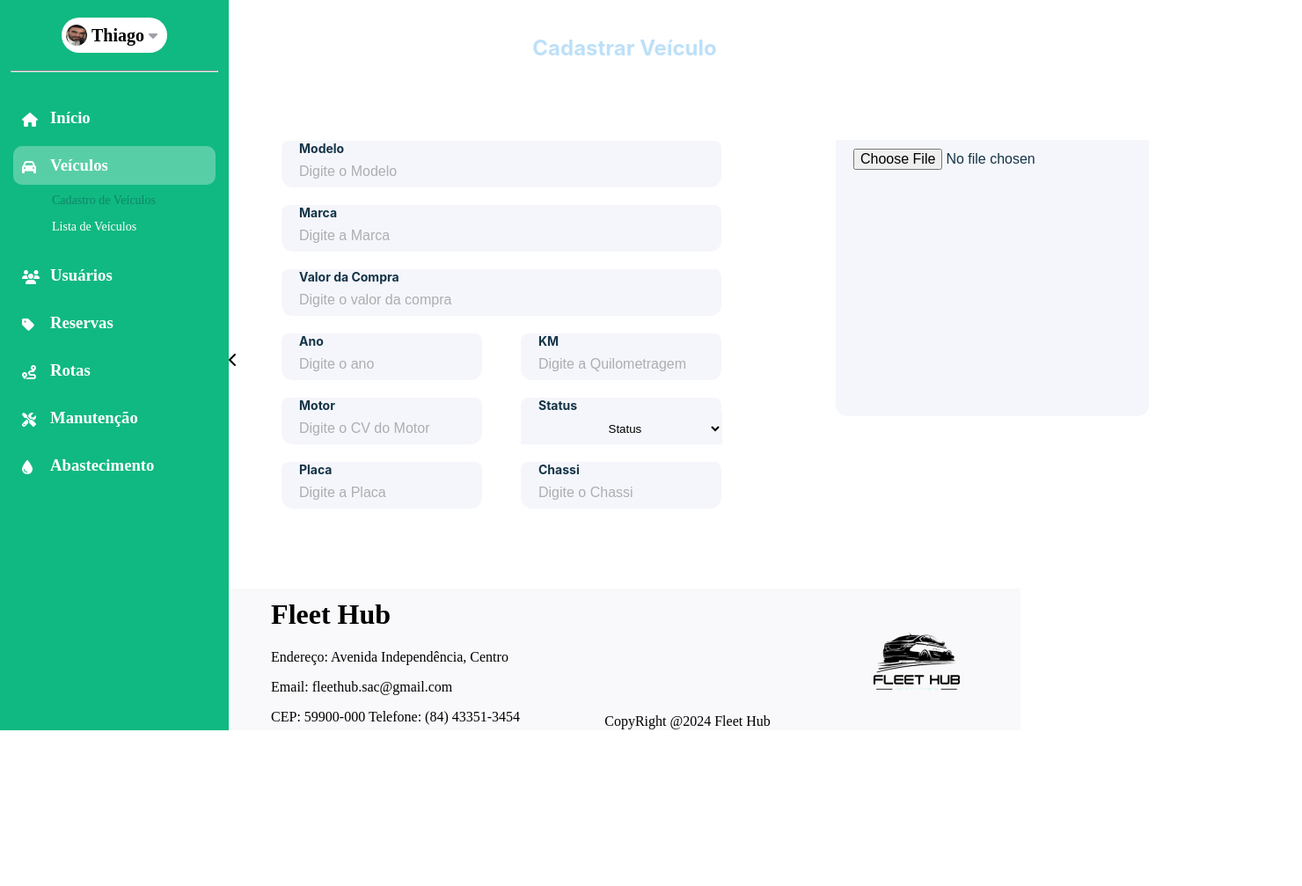
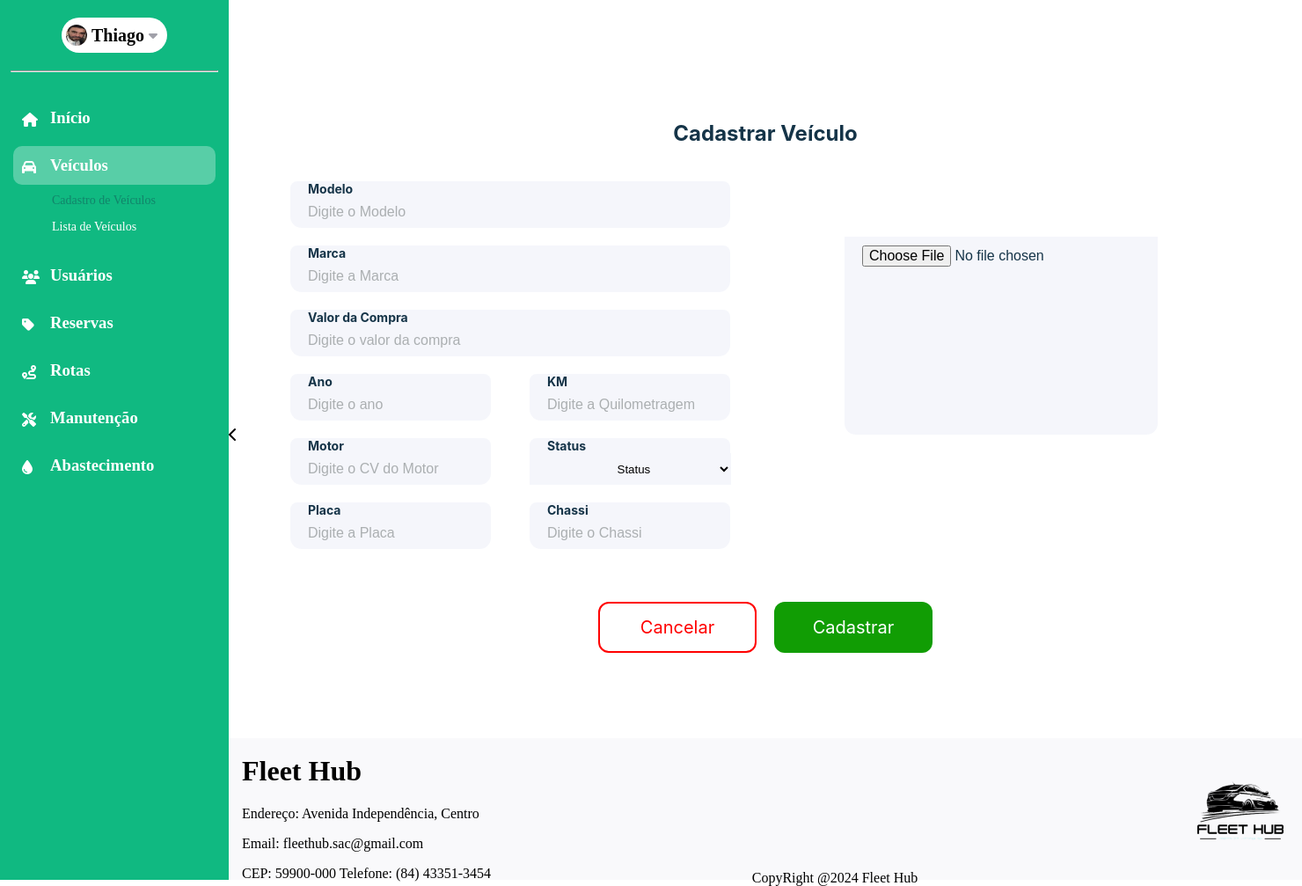
Before and after one commit to LucasGabrielqs/FleetHub, a Django app: page /cadastrar-veiculo in a window 1480 px wide. Shown: the whole page at 88% size. Before the commit the page ends 830 px from the top, so only its background shows below. Run offline with Django 5.2, Linux system fonts and the light colour scheme; some libraries are stand-ins or nearby versions.

Commit message:
ajustes templates global

```diff
--- a/dashboard/static/css/cadastrar_veiculos.css
+++ b/dashboard/static/css/cadastrar_veiculos.css
@@ -7,8 +7,9 @@ section{
     font-family: inter;
     font-weight: bold;
     font-size: 24px;
-    color: #bde0f8;
+    color: #153448;
     padding-top: 40px;
+    padding-bottom: 40px;
 }
 
 #conteudo_principal{
@@ -24,10 +25,14 @@ form{
     margin: auto;
 }
 
+#container-block-content{
+    margin: auto;
+}
+
 .container{
     display: grid;
     grid-template-columns: 600px 600px;
-    height: 600px;
+    height: 100%;
     margin: auto;
 }
 
@@ -139,27 +144,29 @@ select:focus{
 .rodape{
     margin: auto;
     display: flex;
-    column-gap: 2rem;
+    column-gap: 20px;
+    margin-top: 60px;
+    justify-content: center;
 }
 
 .rodape .btn-submit{
-    width: 18rem;
-    height: 5.8rem;
+    width: 180px;
+    height: 58px;
     background-color: #119D04;
     border: 0 none;
-    border-radius: 1.2rem;
+    border-radius: 12px;
     color: #ffff;
-    font-size: 2rem;
+    font-size: 20px;
     font-family: Inter;
 }
 
 .rodape .btn-reset{
-    width: 18rem;
-    height: 5.8rem;
+    width: 180px;
+    height: 58px;
     background-color: #ffff;
-    border: 0.2rem solid red;
-    border-radius: 1.2rem;
+    border: 2px solid red;
+    border-radius: 12px;
     color: red;
-    font-size: 2rem;
+    font-size: 20px;
     font-family: Inter;
 }
--- a/dashboard/templates/dashboard/cadastrar_veiculos.html
+++ b/dashboard/templates/dashboard/cadastrar_veiculos.html
@@ -95,6 +95,10 @@
 
 </section>
 
+<div class="rodape">
+    <button type="reset" class="btn-reset">Cancelar</button>
+    <button type="submit" class="btn-submit">Cadastrar</button>
+</div>
 
 
 <script src="{% static 'js/cadastrar-veiculo-script.js' %}"></script>
--- a/dashboard/urls.py
+++ b/dashboard/urls.py
@@ -11,4 +11,6 @@ urlpatterns = [
     path('agendar_manutencao',views.agendar_manutencao,name='agendar_manutencao'),
     path('editar_manutencao',views.editar_manutencao,name='editar_manutencao'),
     path('criar_reserva',views.criar_reserva,name='criar_reserva'),
+    path('listagem-veiculos',views.listagem_veiculos,name='listagem_veiculos'),
+    path('listagem-usuarios',views.listagem_usuarios,name='listagem_usuarios'),
 ]
--- a/dashboard/views.py
+++ b/dashboard/views.py
@@ -28,3 +28,9 @@ def editar_manutencao(request):
 
 def criar_reserva(request):
     return render(request, 'dashboard/criacao_reserva.html')
+
+def listagem_veiculos(request):
+    return render(request, 'dashboard/listagem_veiculos.html')
+
+def listagem_usuarios(request):
+    return render(request, 'dashboard/listagem_usuarios.html')
--- a/global_static/css/global-style.css
+++ b/global_static/css/global-style.css
@@ -182,8 +182,12 @@ hr {/* Estilo de barra horizontal*/
 }
 
 #content-and-footer{
-    width: 900px;
+    display: grid;
+    grid-template-rows: 1fr auto;
+    width: 100%;
+    height: 1000px;
 }
+
 
 
 footer{ /*Formatação geral do rodapé*/
@@ -192,7 +196,7 @@ footer{ /*Formatação geral do rodapé*/
     margin: 0;
     display: flex;
     flex-direction: row;
-    justify-content: space-around;
+    justify-content: space-between;
     align-items: center;
     background-color: rgba(239,240,244,0.4);
 }
--- a/global_templates/base.html
+++ b/global_templates/base.html
@@ -45,8 +45,8 @@
 
                 </a>
                 <ul id="submenu-veiculos" class="submenu">
-                    <li><a id="submenu-cadastro-veiculos" href="#">Cadastro de Veículos</a></li>
-                    <li><a id="submenu-lista-veiculos" href="#">Lista de Veículos</a></li>
+                    <li><a id="submenu-cadastro-veiculos" href="{% url 'cadastrar_veiculo' %}">Cadastro de Veículos</a></li>
+                    <li><a id="submenu-lista-veiculos" href="{% url 'listagem_usuarios' %}">Lista de Veículos</a></li>
                 </ul>
 
                 <a href="{% url 'cadastrar_usuario' %}" class="element-icon" id="id-usuarios"><i
@@ -54,8 +54,8 @@
                     <h3 id="text-users">Usuários</h3>
                 </a>
                 <ul id="submenu-usuarios" class="submenu">
-                    <li><a id="submenu-cadastro-usuarios" href="#">Cadastro de usuários</a></li>
-                    <li><a id="submenu-lista-usuarios" href="#">Listar usuários</a></li>
+                    <li><a id="submenu-cadastro-usuarios" href="{% url 'cadastrar_usuario' %}">Cadastro de usuários</a></li>
+                    <li><a id="submenu-lista-usuarios" href="{% url 'listagem_usuarios' %}">Listar usuários</a></li>
                 </ul>
 
                 <a href="{% url 'criar_reserva' %}" class="element-icon" id="id-reservas"><i
@@ -107,14 +107,14 @@
 
 
         <footer>
-            <div class="footer-left">
+            <div class="footer-left" style="margin-left: 15px;">
                 <h1>Fleet Hub</h1>
                 <p>Endereço: Avenida Independência, Centro</p>
                 <p>Email: fleethub.sac@gmail.com</p>
-                <p>CEP: 59900-000 Telefone: (84) 43351-3454</p>
+                <p style="margin-bottom: 0;">CEP: 59900-000 Telefone: (84) 43351-3454</p>
             </div>
             <div class="footer-center">
-                <p>CopyRight @2024 Fleet Hub </p>
+                <p style="margin-bottom: 0;">CopyRight @2024 Fleet Hub </p>
             </div>
             <div class="footer-right">
                 <img id="logo_fleethub" src="{% static 'img/logo_fleethub.png' %}" alt="Logo">
```
Also changed, not shown: dashboard/static/css/listagem_veiculos.css (added, +30 -0 lines), dashboard/templates/dashboard/listagem_usuarios.html (added, +17 -0 lines), dashboard/templates/dashboard/listagem_veiculos.html (added, +21 -0 lines), dashboard/static/css/listagem_usuarios.css (added), 5 other files.
